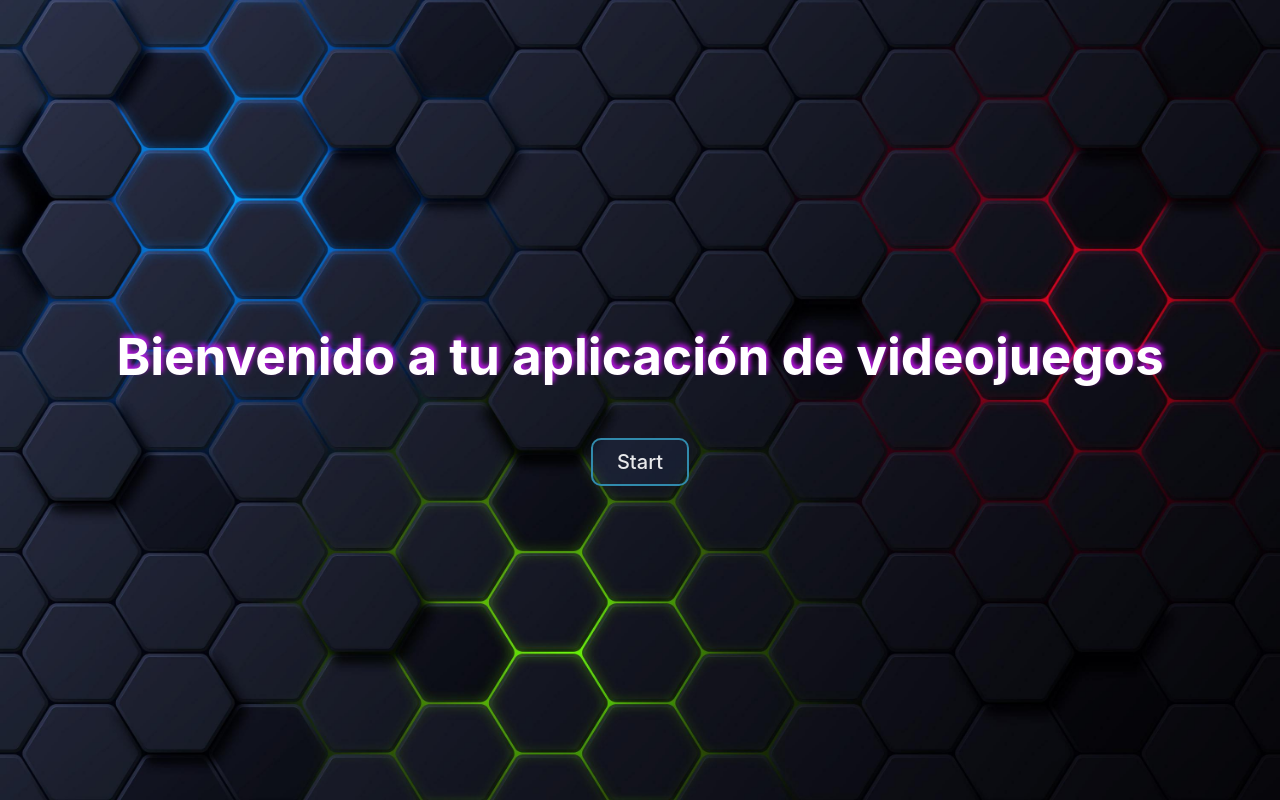
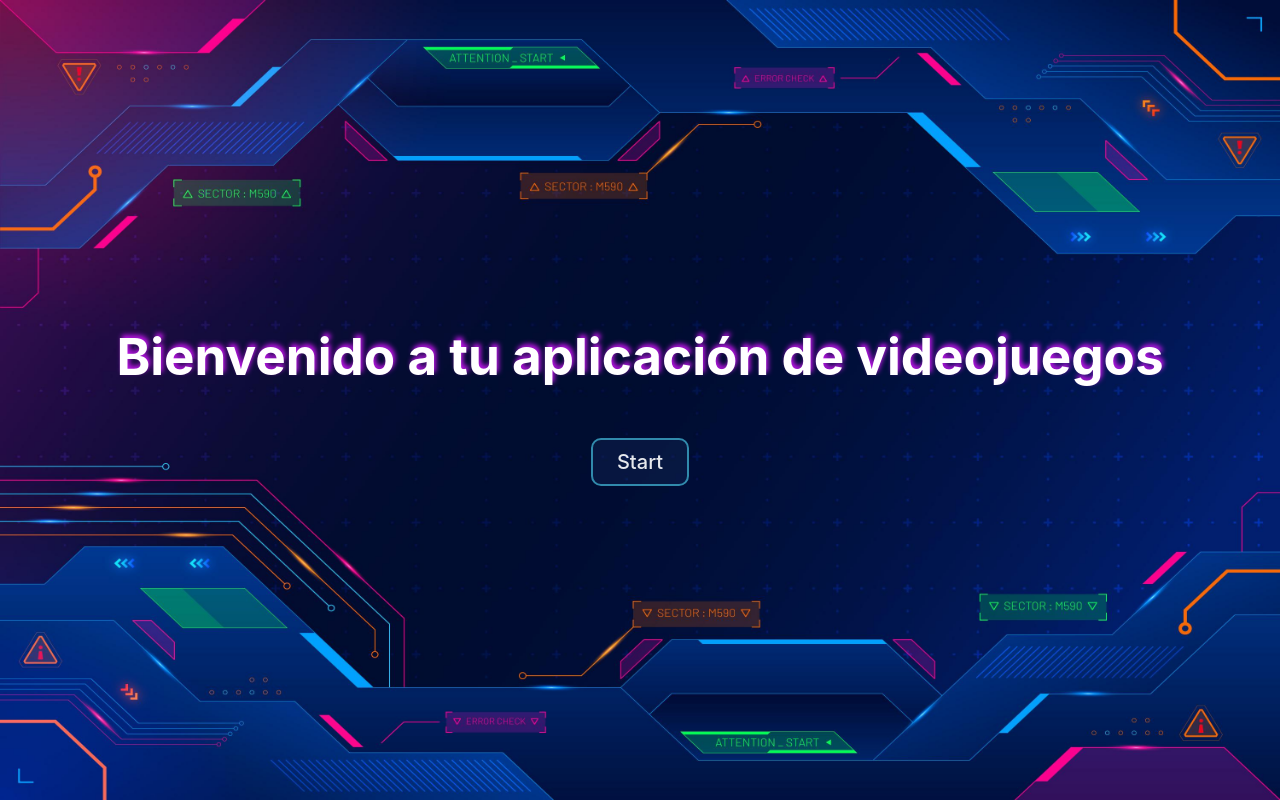
Before and after one commit to samuelbernal44/VideoGames, a React (Vite) app in the folder client/: page / in a window 1280 px wide. Built offline with nearby package versions, Linux system fonts and the light colour scheme.

Commit message:
Background image

```diff
--- a/client/src/App.jsx
+++ b/client/src/App.jsx
@@ -1,15 +1,24 @@
 import { Routes, Route, useLocation } from 'react-router-dom';
+import { useEffect } from 'react';
 import NavBar from './components/NavBar/NavBar';
 import { LandingPage, HomePage, Detail, Form, SearchResults } from './views';
 
 function App() {
   const { pathname } = useLocation();
 
+  useEffect(() => {
+    if (pathname === '/') {
+      document.body.classList.add('landing-page');
+    } else {
+      document.body.classList.remove('landing-page');
+    }
+  }, [pathname]);
+
   return (
     <>
       {pathname !== '/' && <NavBar />}
       <Routes>
-        <Route path="/" element={<LandingPage />} />
+        <Route path="/" element={<LandingPage class="landing-page" />} />
         <Route path="/home" element={<HomePage />} />
         <Route path="/home/name" element={<SearchResults />} />
         <Route path="/detail/:id" element={<Detail />} />
--- a/client/src/index.css
+++ b/client/src/index.css
@@ -30,6 +30,17 @@ body {
   min-width: 320px;
   min-height: 100vh;
   background-image: url('./img/fondo11.jpg');
+  background-size: 100% 100%;
+  background-repeat: no-repeat;
+}
+
+body.landing-page {
+  margin: 0;
+  display: flex;
+  place-items: center;
+  min-width: 320px;
+  min-height: 100vh;
+  background-image: url('./img/fondo10.jpg');
   background-size: 100% 100%;
   background-repeat: no-repeat;
 }
```
